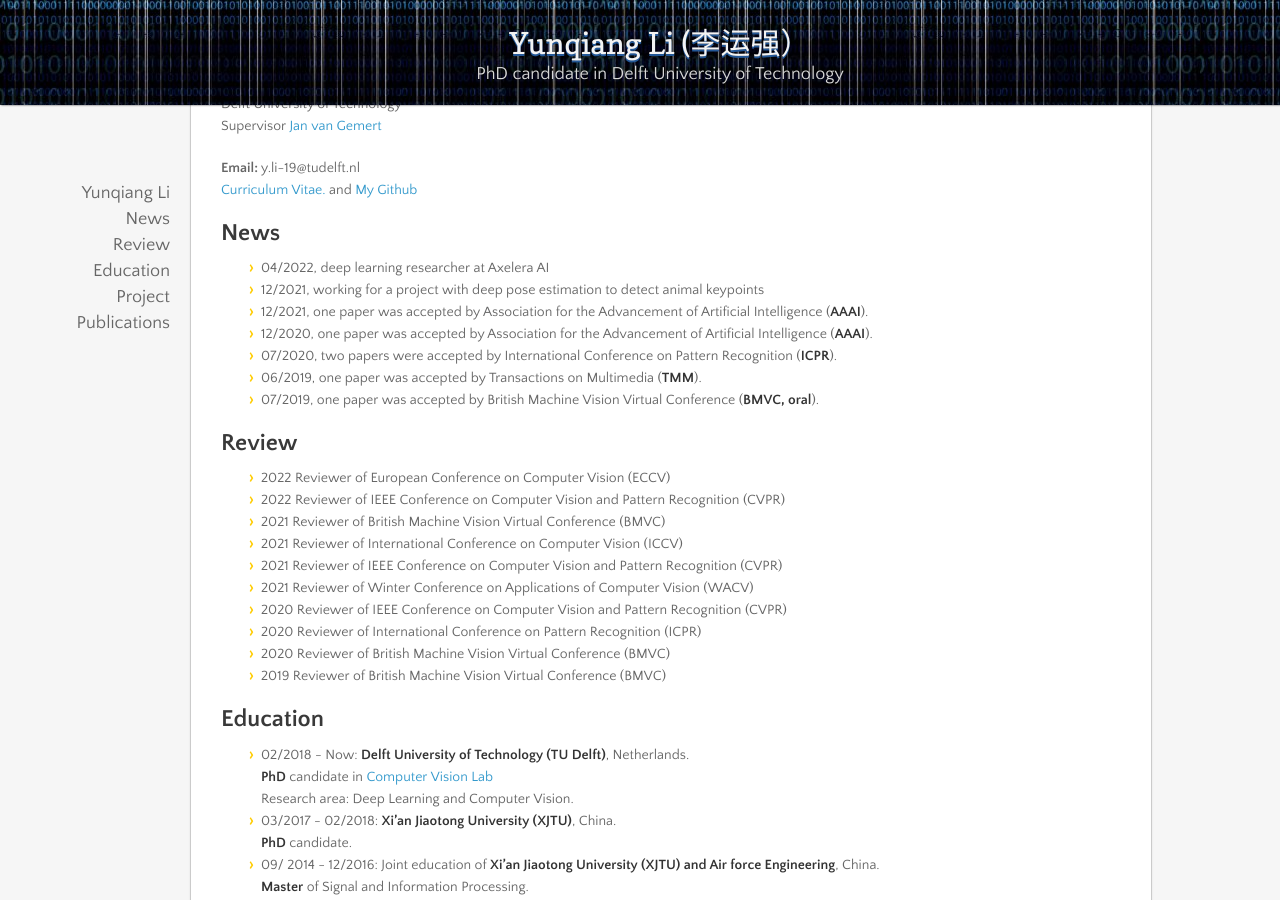
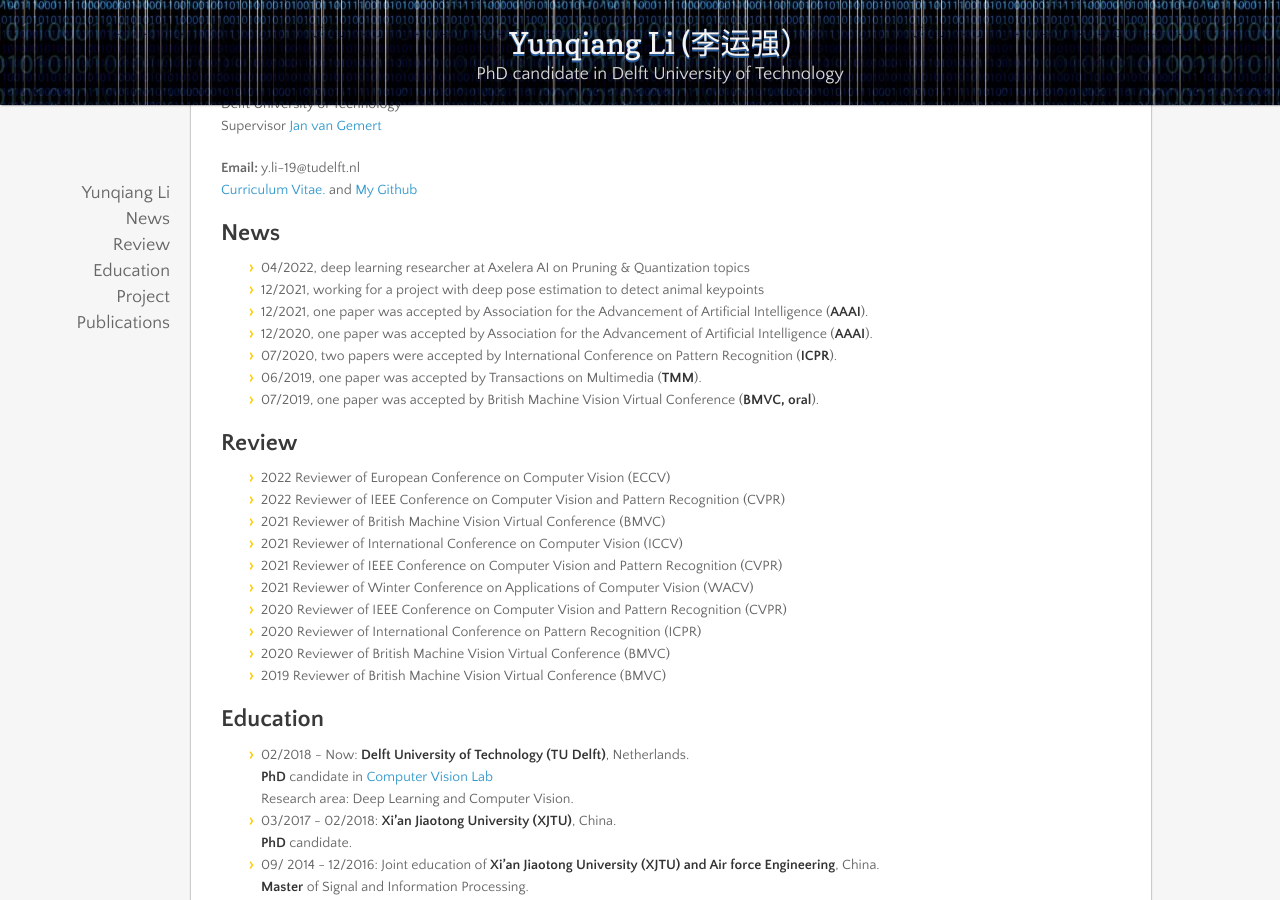
Before and after one commit to liyunqianggyn/liyunqianggyn.github.io, a Jekyll site: the page built from index.md, in a window 1280 px wide and 900 px high, scrolled down 411 px. Built offline with Jekyll 4.4.1, drawn with Linux system fonts in a browser that asks for light colours; nearby versions of some CDN libraries; our own code applies the rules of GitHub Pages for plain Markdown files.

Commit message:
Update index.md

```diff
--- a/index.md
+++ b/index.md
@@ -14,7 +14,7 @@ and
 <a href="https://github.com/liyunqianggyn">My Github</a>
 
 ## News
-* 04/2022, deep learning researcher at Axelera AI
+* 04/2022, deep learning researcher at Axelera AI on Pruning & Quantization topics
 * 12/2021, working for a project with deep pose estimation to detect animal keypoints
 * 12/2021, one paper was accepted by Association for the Advancement of Artificial Intelligence (__AAAI__).
 * 12/2020, one paper was accepted by Association for the Advancement of Artificial Intelligence (__AAAI__).
```
